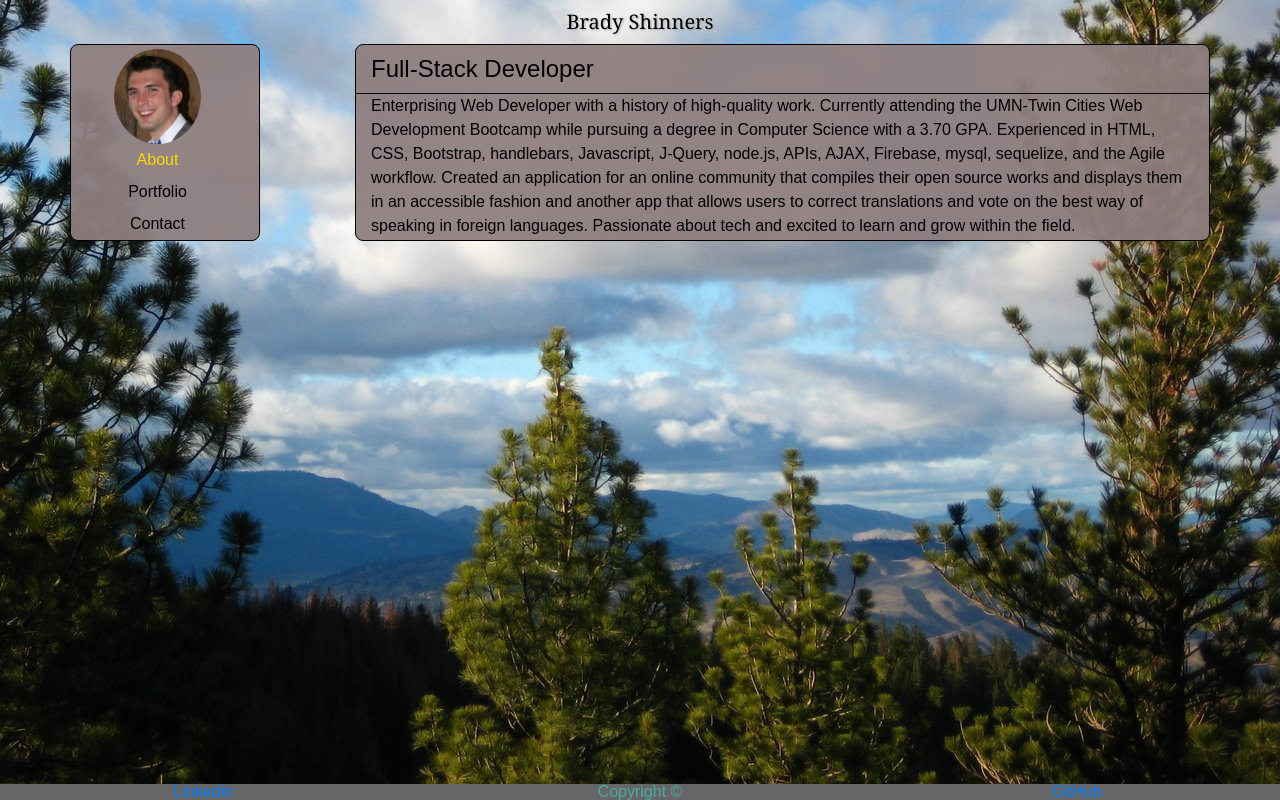
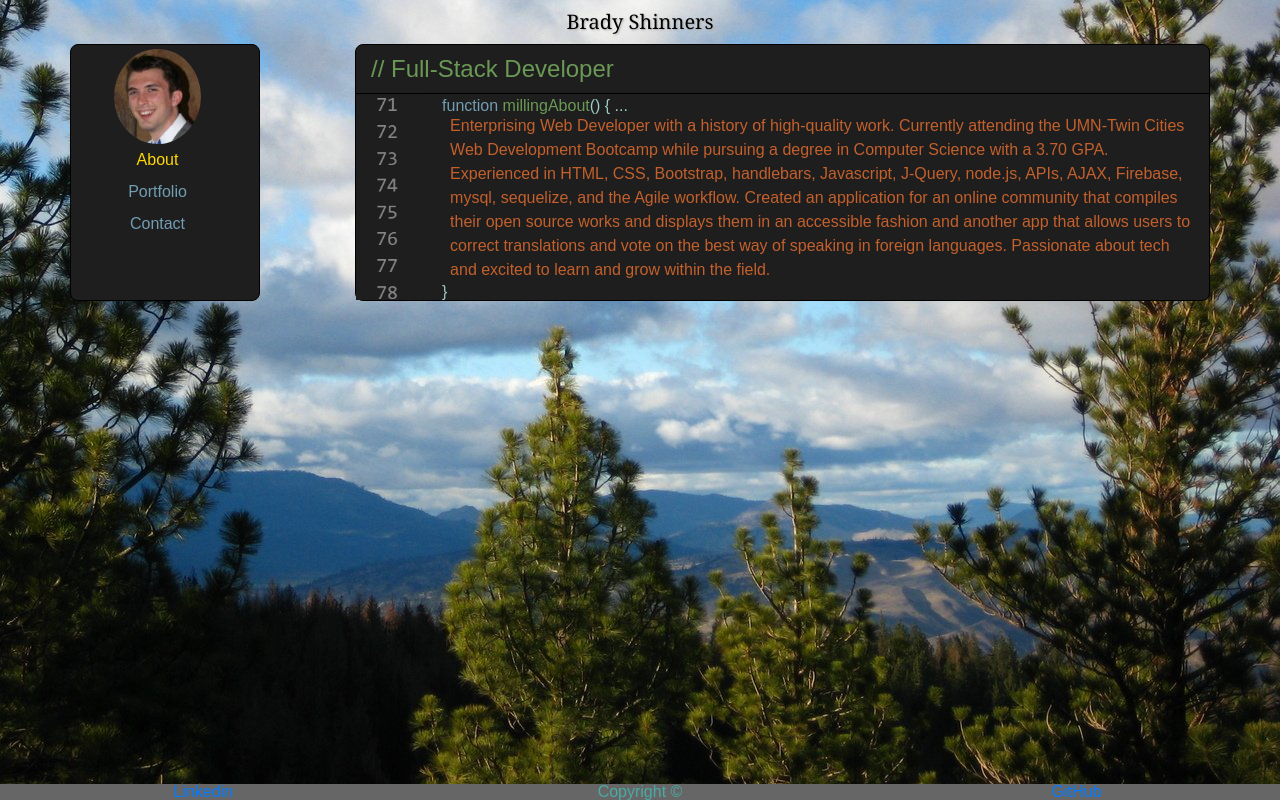
Before and after one commit to bshin19/bshin19.github.io, a plain HTML site: page index.html in a window 1280 px wide. Both pictures are taken after a click on the link "About". Drawn offline with nearby package versions, Linux system fonts and the light colour scheme.

Commit message:
style change vstudio

```diff
--- a/global_assets/css/style.css
+++ b/global_assets/css/style.css
@@ -2,7 +2,12 @@
 body {
     font-family: Arial, Helvetica, sans-serif;
     background: url("../images/mountains0.jpg") fixed bottom right;
-    color: black;
+}
+
+#numline {
+    background: url("../images/vsnl.PNG");
+    background-position: 45% top;
+    background-size: 140% auto;
 }
 
 h1 {
@@ -26,7 +31,7 @@ h1 {
 
 #sideBar {
     text-align: center;
-    background: rgba(143, 127, 127, 0.94);
+    background: rgb(30, 30, 30);
     border: 1px solid black;
     border-radius: 8px;
 }
@@ -70,7 +75,23 @@ h1 {
 #mainBody {
     border-radius: 8px;
     border: 1px solid black;
-    background: rgba(143, 127, 127, 0.94);
+    background: rgb(30, 30, 30);
+}
+
+.green {
+    color: rgb(106, 153, 85);
+}
+
+.blue {
+    color: rgb(114, 157, 179);
+}
+
+.white {
+    color: rgb(156, 202, 196);
+}
+
+.red {
+    color: rgb(195, 96, 44);
 }
 
 /*Footer Styles*/
@@ -94,7 +115,7 @@ h1 {
 }
 
 .portfoliotext {
-    background-color: rgba(105, 105, 214, 0.884);
+    background-color: rgb(106, 153, 85);
     color: white;
     width: 160px;
     max-height: 50px;
@@ -115,9 +136,21 @@ h1 {
 }
 
 .contactLink {
-    color: black;
+    color: rgb(114, 157, 179);
     display: table-cell;
     vertical-align: middle;
+}
+
+@media only screen and (max-width: 550px) {
+    .portfolioimages {
+        height: 120px;
+        width: 120px;
+    }
+    .portfoliotext {
+        width: 120px;
+        margin: 110px 0px;
+        font-size: 14px;
+    }
 }
 
 /*Remove off-center of header*/
--- a/global_assets/javascript/home.js
+++ b/global_assets/javascript/home.js
@@ -1,6 +1,11 @@
 $(document).ready(function () {
     var about = false, portfolio = false, contact = false;
     var portfolioOpts = [];
+    var funkDefaults = [
+        "blowdryingCode", "eatingCookies", "camelCasingCamels", "googlingAndGoggling",
+        "RESTing", "drinkingJavascript", "queryingJQuery", "nimbleAndAgile",
+        "automatingAPIs", "grabbingBootstraps"
+    ]
 
     function buildPortfolio() {
         function Card(filepath, imagepath, altName, titleName) {
@@ -27,40 +32,39 @@ $(document).ready(function () {
         portfolioOpts.push(emblemAnims, foreignExchange, rpg, psychic, trivia, bearCrystal, gifResponse, trainTime, crawlspace, liriBot, hangNode, friender, burgerme);
     };
 
-    function clickCarrot(div) {
-        // $(div).prepend("< ");
-        // $(div).append(" >");
-        $(div).css("color", "gold");
+    function clickCarrot(divID, clickedDiv, added, removed) {
+        console.log(clickedDiv)
+        if (clickedDiv.getAttribute("data-clicked") == "true") {
+            $(divID).removeAttr("style");
+            clickedDiv.setAttribute("data-clicked", false)
+            funkReplace(removed);
+        } else {
+            $(divID).css("color", "gold");
+            clickedDiv.setAttribute("data-clicked", true)
+            funkReplace(added);
+        }
+
     };
-
-    function cleanCarrot(div, cleanText) {
-        $(div).text(cleanText);
-        $(div).removeAttr("style");
-    }
 
     function aboutFiller(section) {
         if (!about) {
             about = true;
-            clickCarrot("#aboutClick");
 
             aboutDiv = $("<div>");
-            aboutDiv.addClass("abouttext")
+            aboutDiv.addClass("abouttext red ml-2")
             aboutDiv.html(
                 "Enterprising Web Developer with a history of high-quality work. Currently attending the UMN-Twin Cities Web Development Bootcamp while pursuing a degree in Computer Science with a 3.70 GPA. Experienced in HTML, CSS, Bootstrap, handlebars, Javascript, J-Query, node.js, APIs, AJAX, Firebase, mysql, sequelize, and the Agile workflow. Created an application for an online community that compiles their open source works and displays them in an accessible fashion and another app that allows users to correct translations and vote on the best way of speaking in foreign languages. Passionate about tech and excited to learn and grow within the field."
             );
 
             $(section).html(aboutDiv);
         } else {
-            about = false;
-            $(section).empty();
-            cleanCarrot("#aboutClick", "About")
+            $(section).toggle();
         };
     };
 
     function portFiller(section) {
         if (!portfolio) {
             portfolio = true;
-            clickCarrot("#portClick");
 
             //var columns = 0;
 
@@ -89,9 +93,7 @@ $(document).ready(function () {
                 $(section).html(rowDiv);
             };
         } else {
-            portfolio = false;
-            $(section).empty();
-            cleanCarrot("#portClick", "Portfolio");
+            $(section).toggle();
         }
     };
 
@@ -124,10 +126,9 @@ $(document).ready(function () {
     function conFiller() {
         if (!contact) {
             contact = true;
-            clickCarrot("#conClick");
 
             var conDiv = $("<div>")
-                .addClass("row");
+                .addClass("row white");
 
             var gitDiv = conLink("https://github.com/bshin19", "logo_github.png", "Github");
 
@@ -140,23 +141,44 @@ $(document).ready(function () {
             $("#contactFill").append("<br>", conDiv, "<br>");
 
         } else {
-            contact = false;
-            cleanCarrot("#conClick", "Contact");
-            $("#contactFill").empty();
+            $("#contactFill").toggle();
         };
     };
 
+    function autoFunk() {
+        setTimeout(function() {
+            $("#funkPalace").html(
+                "<span class='blue'>function </span>" +
+                "<span class='green'>" + funkDefaults[Math.floor(Math.random() * 10)] + "</span>" +
+                "<span class='white'>() { ...</span>"
+            )
+            autoFunk();
+        }, 4000);
+    };
+
+    function funkReplace(functName) {
+        $("#funkPalace").html(
+            "<span class='blue'>function </span>" +
+            "<span class='green'>" + functName + "</span>" +
+            "<span class='white'>() { ...</span>");
+    }
+
     $("#aboutClick").on("click", function () {
+        console.log("here")
         aboutFiller("#aboutFill");
+        clickCarrot("#aboutClick", this, "millingAbout", "hidingAbout");
     });
 
     $("#portClick").on("click", function () {
         portFiller("#portFill");
+        clickCarrot("#portClick", this, "buildingPortfolio", "terminatingPortfolio");
     });
 
     $("#conClick").on("click", function () {
         conFiller();
+        clickCarrot("#conClick", this, "contactMe", "neverMind");
     });
 
     buildPortfolio();
+    autoFunk();
 });
--- a/index.html
+++ b/index.html
@@ -28,20 +28,36 @@
         <!--Row 1-->
         <div class="row">
             <!--Side navbar-->
-            <nav class="nav flex-column col-lg-2 col-md-2 col-sm-2 mr-auto" id="sideBar">
+            <nav class="nav flex-column col-lg-2 col-md-2 col-sm-2 mr-auto blue" id="sideBar">
                 <img id="navPic" src="global_assets/images/closeup.jpg" alt="Self-Pic">
-                <a class="nav-link" id="aboutClick">About</a>
-                <a class="nav-link" id="portClick">Portfolio</a>
-                <a class="nav-link" id="conClick">Contact</a>
+                <a class="nav-link" data-clicked="false" id="aboutClick">About</a>
+                <a class="nav-link" data-clicked="false" id="portClick">Portfolio</a>
+                <a class="nav-link" data-clicked="false" id="conClick">Contact</a>
             </nav>
 
             <div class="col-lg-9 col-md-9 col-sm-10" id="mainBody">
 
                 <!--Body Row 1: Header-->
                 <div class="row headerUnder">
-                    <h1 class="col-12 headerText">
-                        Full-Stack Developer
+                    <h1 class="col-12 headerText green">
+                        // Full-Stack Developer
                     </h1>
+                </div>
+
+                <!--Row contains the about, portfolio, and contact rows. Visual Studio Style number line added in small col-->
+                <div class="row">
+                    <div class="col-1" id="numline">
+                        <!--Numbers--><br><br><br><br><br><br><br><br>
+                    </div>
+
+                    <div class="col-11">
+
+                        <!--fake function text for fun-->
+                        <div class="row">
+                            <div class="col-11 mt-1" id="funkPalace">
+                                <span class="blue">function </span>
+                                <span class="green">awaitingCommand</span><span class="white">() { ...</span>
+                            </div>
                         </div>
 
                         <!--Body Row 2: About Placeholder-->
@@ -62,6 +78,12 @@
                         <div class="row">
                             <div class="col-12" id="contactFill">
                                 <!--Filled with Javascript on click-->
+                            </div>
+                            <div class="col-12 white">
+                                }
+                            </div>
+
+                        </div>
                     </div>
 
                 </div>
```
Also changed, not shown: global_assets/images/vsnl.PNG (added). Lines whose indentation alone changed are shown as unchanged.
